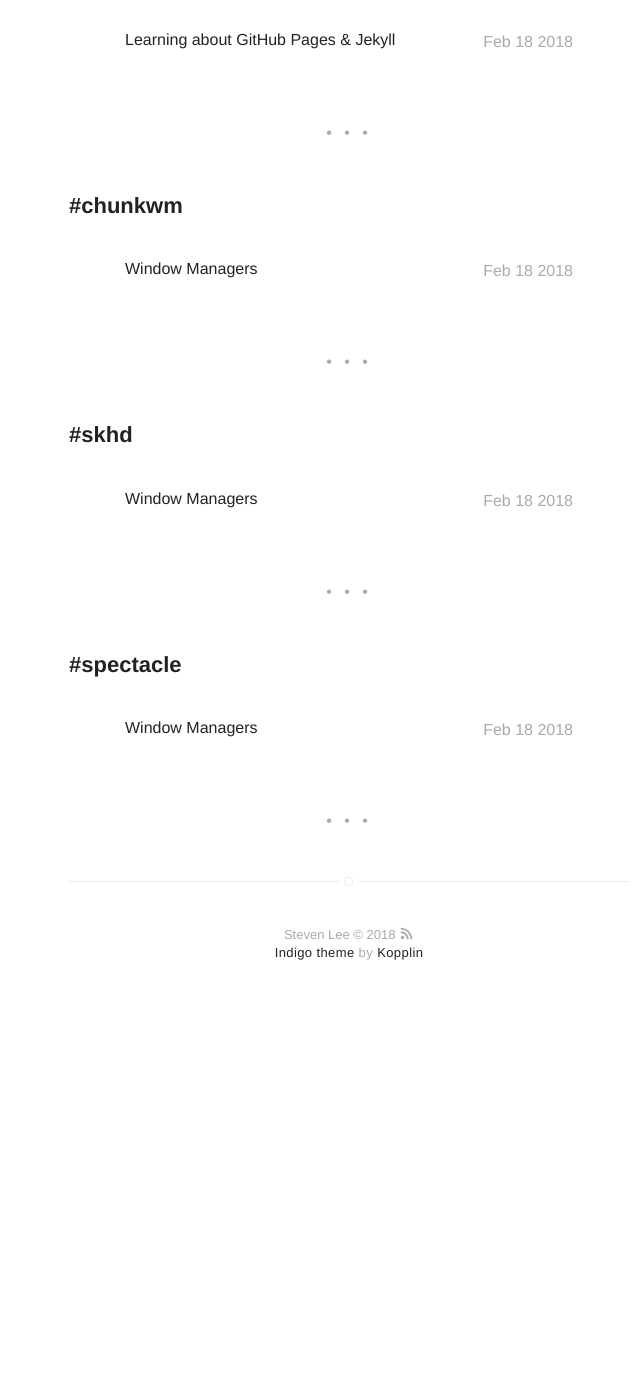
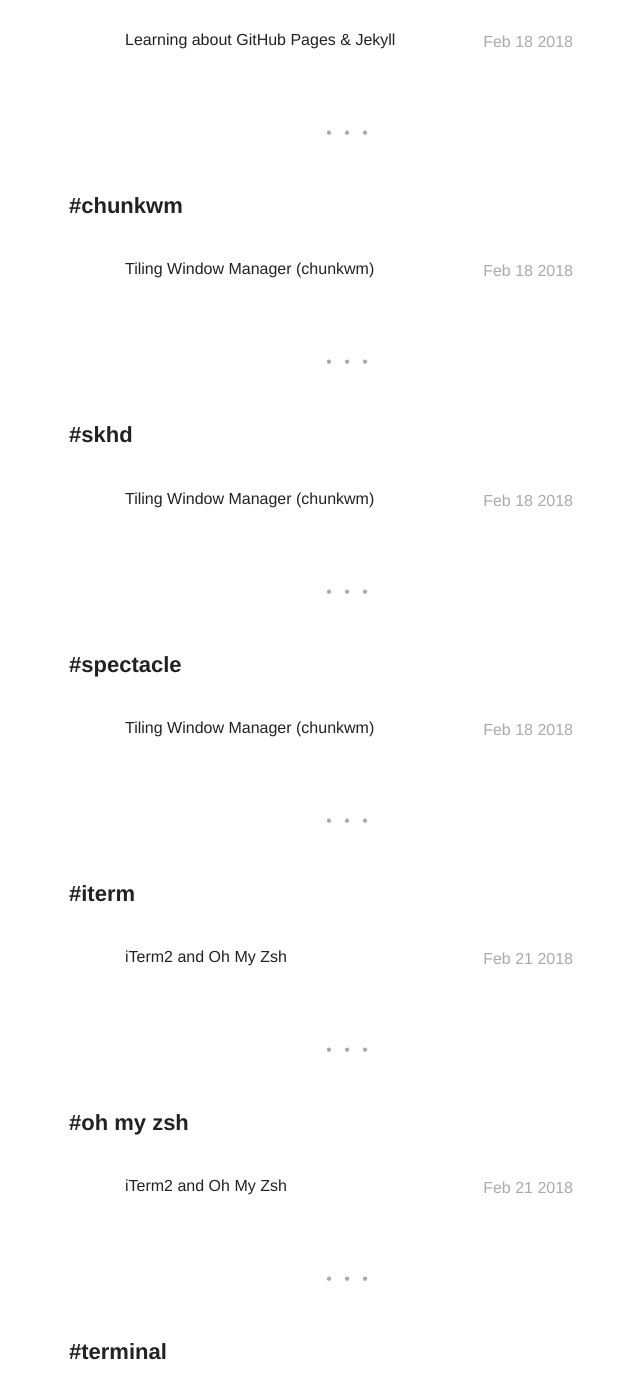
Before and after one commit to stevenlee090/stevenlee090.github.io, a Jekyll site: the page built from tags.html, in a window 1280 px wide and 1400 px high, scrolled down 1458 px. Shown: the whole window, without its empty margins (291-931 px from the left). Built offline with Jekyll 4.4.1, drawn with Linux system fonts in a browser that asks for light colours; before the commit the page ends 2482 px from its top, so only the background shows below that; some of the changed lines change nothing that is shown; some of the changed text lies outside the part shown.

Commit message:
added iterm2 blog post

```diff
--- a/_posts/2018-02-18-window-managers.markdown
+++ b/_posts/2018-02-18-window-managers.markdown
@@ -1,5 +1,5 @@
 ---
-title: "Window Managers"
+title: "Tiling Window Manager (chunkwm)"
 layout: post
 date: 2018-02-18 21:52
 image: /assets/images/markdown.jpg
--- /dev/null
+++ b/_posts/2018-02-21-iterm-ohmyzsh.markdown
@@ -0,0 +1,31 @@
+---
+title: "iTerm2 and Oh My Zsh"
+layout: post
+date: 2018-02-21 21:21
+image: /assets/images/markdown.jpg
+headerImage: false
+tag:
+- iterm
+- oh my zsh
+- terminal
+star: false
+category: blog
+author: stevenlee
+description: iTerm2 terminal setup in macOS
+---
+
+![chunkwm Window Manager](/assets/images/chunkwm.jpg)
+<figcaption class="caption">chunkwm for macOS</figcaption>
+
+---
+
+The default terminal app in macOS is relatively clean and simple to use, but it does not offer the same colour fidelity compared to some other terminal alternatives available. After using the default macOS terminal application for a brief period of time, I eventually switched to using iTerm2 with Oh My Zsh. It was relatively easy to setup, and offered a wide variety of plugins which boosted my efficiency and allowed me to further optimise my workflow.
+
+Steps taken for the setup:
+1. Install [Homebrew](https://brew.sh) if it is not installed yet
+2. Install [iTerm2 and Oh My Zsh](https://gist.github.com/kevin-smets/8568070)
+3. Install additional plugins such as [Auto Suggestions for Oh My Zsh](https://github.com/zsh-users/zsh-autosuggestions#oh-my-zsh)
+
+All the tweaks and plugins mentioned in Step 2 are all pretty useful. I would highly recommend going over the list and see if any of them would be beneficial.
+
+One particular theme worth mentioning is the [Nord iTerm2 colour scheme](https://github.com/arcticicestudio/nord-iterm2), which is clean and elegant. I really like the clean and subtle look of the colour palette used for this theme.
```
